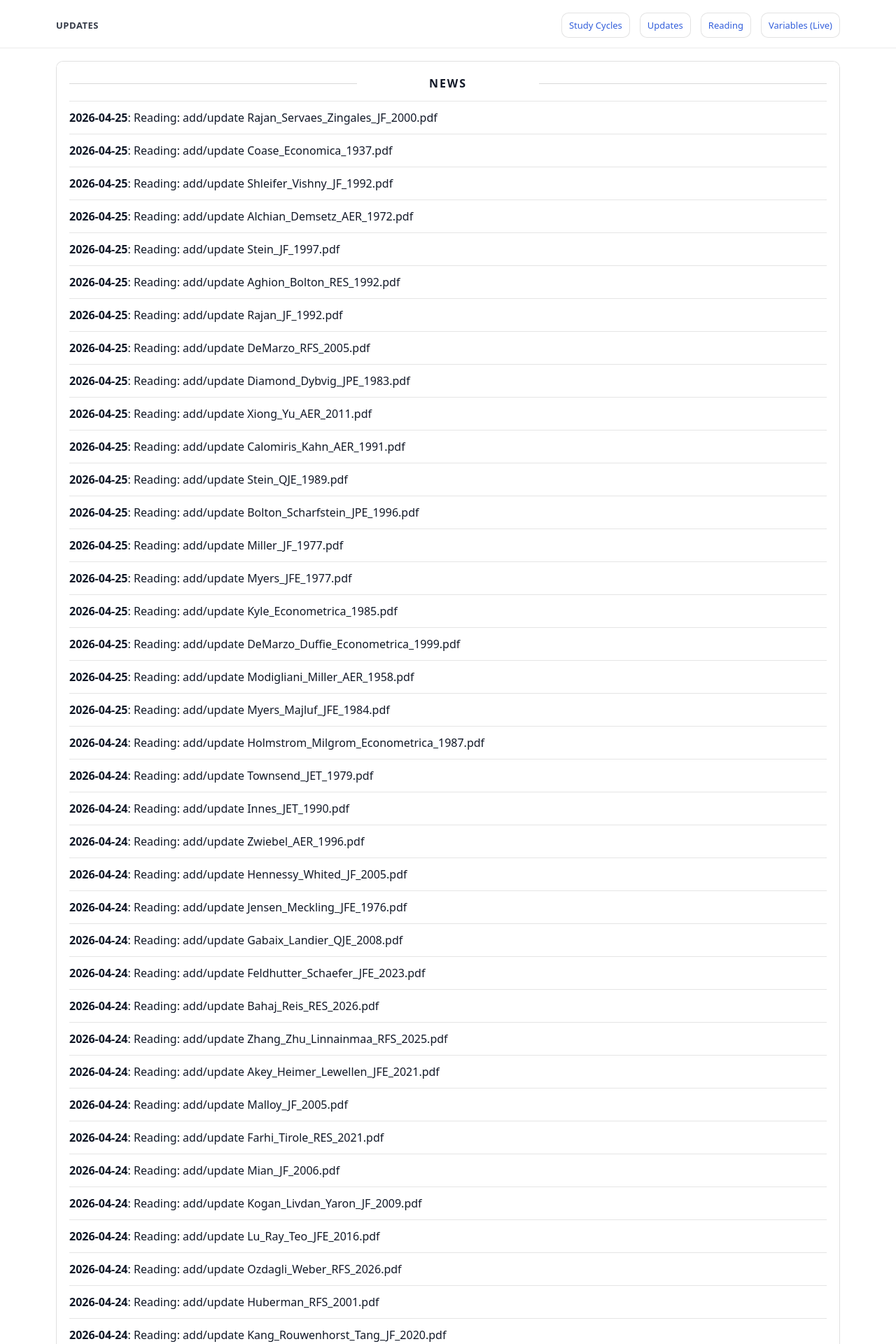
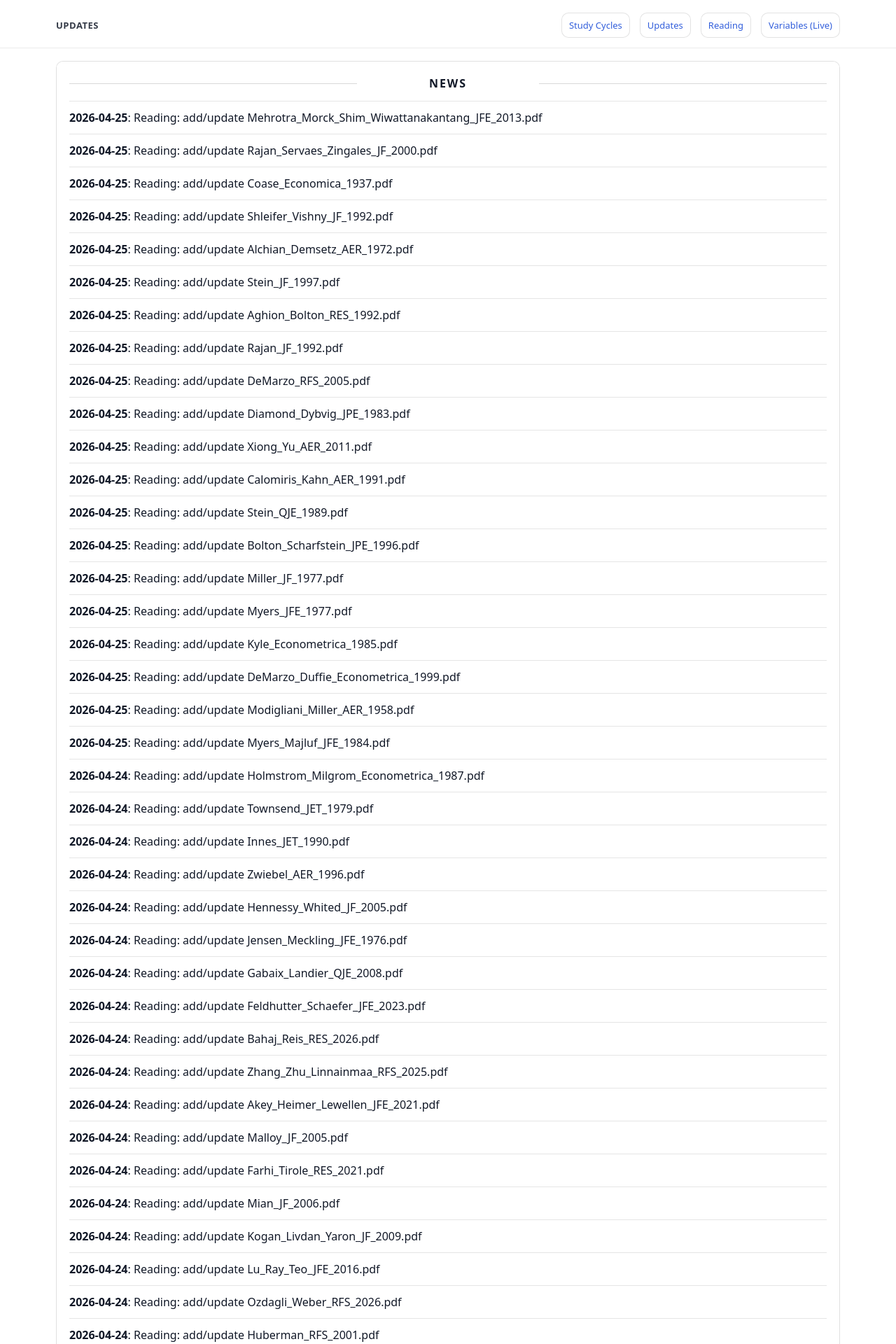
Before and after one commit to yaxinzn/study-archive, a Jekyll site: the page built from updates/index.md, in a window 1280 px wide. Shown: the top 1920 px of the page at 70% size. Built offline with Jekyll 4.4.1, drawn with Linux system fonts in a browser that asks for light colours; some of the changed text lies outside the part shown.

Commit message:
chore: update NEWS feed

```diff
--- a/_data/news.yml
+++ b/_data/news.yml
@@ -1,4 +1,7 @@
 # Auto-generated update history (sorted newest -> oldest). Do not edit manually.
+- ts: "1777120135"
+  date: "2026-04-25"
+  title: "Reading: add/update Mehrotra_Morck_Shim_Wiwattanakantang_JFE_2013.pdf"
 - ts: "1777119602"
   date: "2026-04-25"
   title: "Reading: add/update Rajan_Servaes_Zingales_JF_2000.pdf"
```
